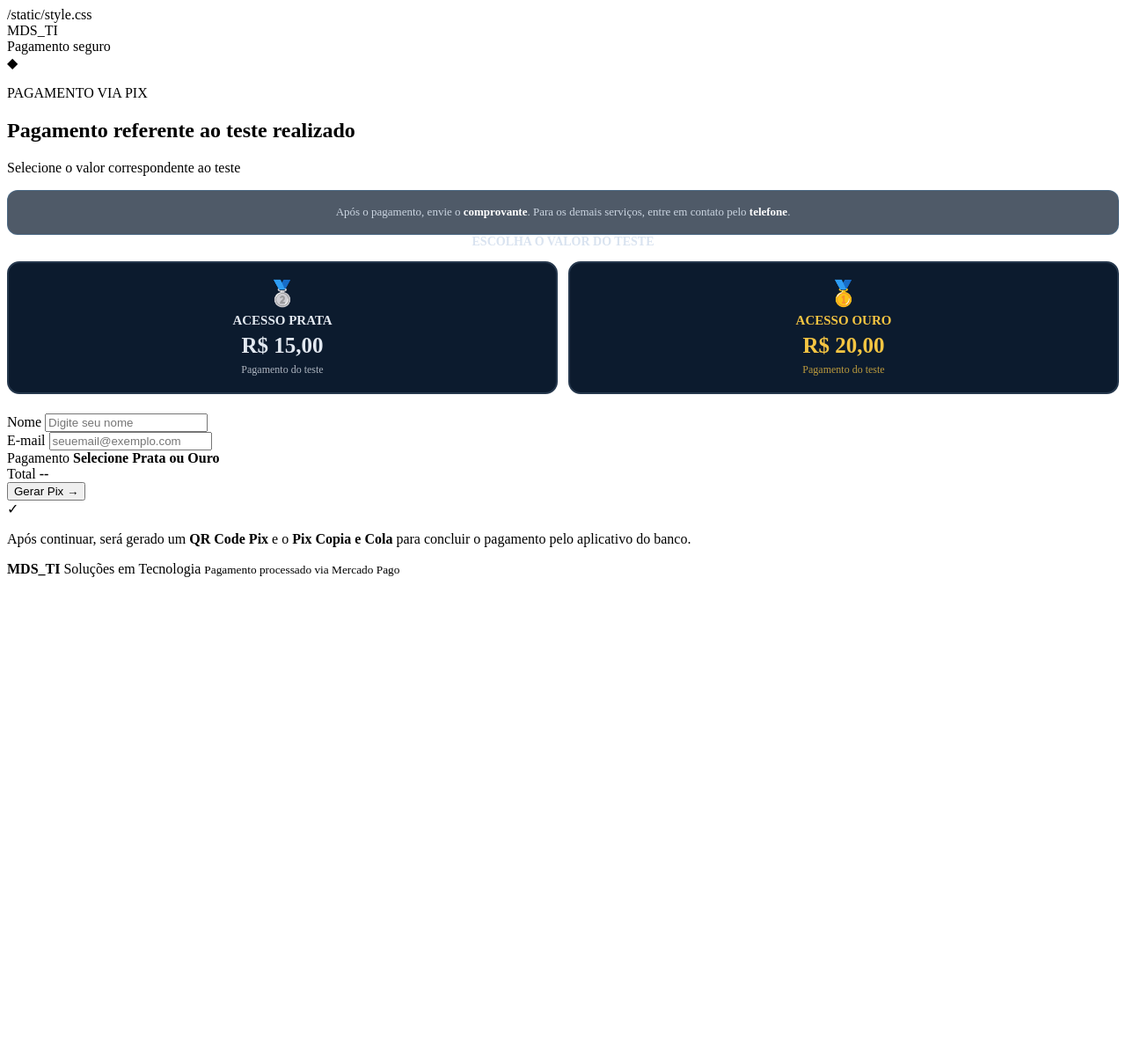
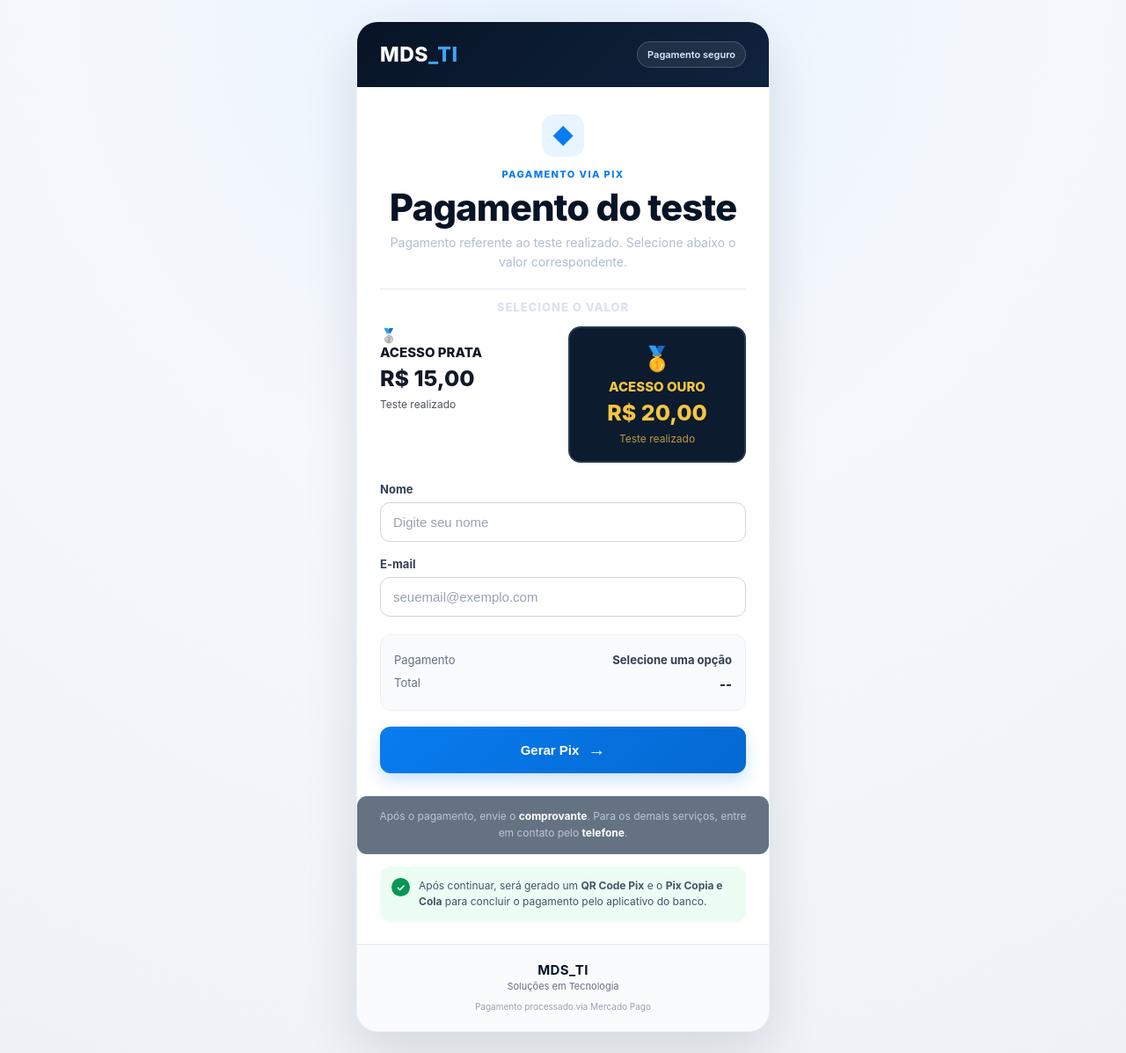
Before and after one commit to marcioecofabril-hub/Teste, a Flask app: page / in a window 1280 px wide. Shown: the whole page at 88% size. Before the commit the page ends 656 px from the top, so only its background shows below. Run offline with Flask 3, Linux system fonts and the light colour scheme.

Commit message:
Update pay_simple.html

```diff
--- a/templates/pay_simple.html
+++ b/templates/pay_simple.html
@@ -14,7 +14,6 @@
     <title>MDS_TI | Pagamento Pix</title>
 
     <!-- PREVIA DO LINK PARA WHATSAPP -->
-
     <meta
         property="og:title"
         content="MDS_TI | Pagamento Pix"
@@ -70,8 +69,7 @@
         content="MDS_TI"
     >
 
-    <!-- PREVIA PARA OUTROS SERVICOS -->
-
+    <!-- TWITTER / OUTROS SERVICOS -->
     <meta
         name="twitter:card"
         content="summary_large_image"
@@ -93,16 +91,28 @@
     >
 
     <!-- CSS PRINCIPAL -->
-
-    {{ url_for('static', filename='style.css') }}
+    <link
+        rel="stylesheet"
+        href="{{ url_for('static', filename='style.css') }}"
+    >
 
     <style>
+
+        .payment-message {
+            margin: 4px auto 0;
+            max-width: 520px;
+            text-align: center;
+            font-size: 14px;
+            line-height: 1.55;
+            color: #aebed0;
+        }
 
         .plans-title {
             margin: 0 0 14px;
             text-align: center;
-            font-size: 14px;
-            font-weight: 700;
+            font-size: 13px;
+            font-weight: 800;
+            letter-spacing: 1px;
             color: #d9e3f0;
         }
 
@@ -124,14 +134,21 @@
         }
 
         .plan-card {
-            display: block;
+            display: flex;
+            min-height: 155px;
             padding: 18px 12px;
             border: 2px solid #26384d;
             border-radius: 14px;
+            cursor: pointer;
+            background: #0c1b2e;
             text-align: center;
-            cursor: pointer;
-            transition: 0.2s ease;
-            background: #0c1b2e;
+            flex-direction: column;
+            align-items: center;
+            justify-content: center;
+            transition:
+                transform 0.2s ease,
+                border-color 0.2s ease,
+                box-shadow 0.2s ease;
         }
 
         .plan-card:hover {
@@ -141,12 +158,12 @@
         .plan-icon {
             display: block;
             margin-bottom: 6px;
-            font-size: 28px;
+            font-size: 27px;
         }
 
         .plan-name {
             display: block;
-            margin-bottom: 6px;
+            margin-bottom: 5px;
             font-size: 15px;
             font-weight: 800;
         }
@@ -154,12 +171,13 @@
         .plan-price {
             display: block;
             font-size: 25px;
+            line-height: 1.2;
             font-weight: 800;
         }
 
         .plan-description {
             display: block;
-            margin-top: 6px;
+            margin-top: 7px;
             font-size: 12px;
             opacity: 0.75;
         }
@@ -188,23 +206,53 @@
                 0 8px 24px rgba(0, 0, 0, 0.25);
         }
 
-        .contact-message {
-            margin: 12px 0 0;
-            padding: 14px 16px;
-            border: 1px solid rgba(66, 153, 225, 0.22);
-            border-radius: 12px;
-            color: #cbd5e1;
-            background: rgba(12, 27, 46, 0.72);
-            font-size: 13px;
-            line-height: 1.6;
+        .service-notice {
+            margin: 18px 0 0;
+            padding: 13px 15px;
+            border: 1px solid rgba(76, 148, 220, 0.18);
+            border-radius: 11px;
+            background: rgba(17, 39, 64, 0.65);
             text-align: center;
+            color: #b8c7d9;
+            font-size: 12px;
+            line-height: 1.55;
         }
 
-        .contact-message strong {
+        .service-notice strong {
             color: #ffffff;
         }
 
         @media (max-width: 560px) {
+
+            .plans {
+                grid-template-columns: 1fr 1fr;
+                gap: 8px;
+            }
+
+            .plan-card {
+                min-height: 135px;
+                padding: 14px 7px;
+            }
+
+            .plan-icon {
+                font-size: 24px;
+            }
+
+            .plan-name {
+                font-size: 12px;
+            }
+
+            .plan-price {
+                font-size: 20px;
+            }
+
+            .plan-description {
+                font-size: 10px;
+            }
+
+        }
+
+        @media (max-width: 360px) {
 
             .plans {
                 grid-template-columns: 1fr;
@@ -245,19 +293,13 @@
             </p>
 
             <h1 id="hero-price">
-                Pagamento referente ao teste realizado
+                Pagamento do teste
             </h1>
 
-            <p class="description">
-                Selecione o valor correspondente ao teste
+            <p class="payment-message">
+                Pagamento referente ao teste realizado.
+                Selecione abaixo o valor correspondente.
             </p>
-
-            <div class="contact-message">
-                Após o pagamento, envie o
-                <strong>comprovante</strong>.
-                Para os demais serviços, entre em contato
-                pelo <strong>telefone</strong>.
-            </div>
 
         </section>
 
@@ -274,13 +316,12 @@
         <form method="POST">
 
             <p class="plans-title">
-                ESCOLHA O VALOR DO TESTE
+                SELECIONE O VALOR
             </p>
 
             <div class="plans">
 
                 <!-- ACESSO PRATA -->
-
                 <div class="plan-option">
 
                     <input
@@ -292,11 +333,7 @@
                     >
 
                     <label
-                        for="plano-prata"
-                        class="plan-card silver"
-                    >
-
-                        <span class="plan-icon">
+                        for="plano-                <span class="plan-icon">
                             🥈
                         </span>
 
@@ -309,7 +346,7 @@
                         </span>
 
                         <span class="plan-description">
-                            Pagamento do teste
+                            Teste realizado
                         </span>
 
                     </label>
@@ -317,7 +354,6 @@
                 </div>
 
                 <!-- ACESSO OURO -->
-
                 <div class="plan-option">
 
                     <input
@@ -346,7 +382,7 @@
                         </span>
 
                         <span class="plan-description">
-                            Pagamento do teste
+                            Teste realizado
                         </span>
 
                     </label>
@@ -400,7 +436,7 @@
                     </span>
 
                     <strong id="summary-plan">
-                        Selecione Prata ou Ouro
+                        Selecione uma opção
                     </strong>
 
                 </div>
@@ -435,6 +471,13 @@
             </button>
 
         </form>
+
+        <div class="service-notice">
+            Após o pagamento, envie o
+            <strong>comprovante</strong>.
+            Para os demais serviços, entre em contato
+            pelo <strong>telefone</strong>.
+        </div>
 
         <div class="info">
 
@@ -509,7 +552,7 @@
             if (this.checked) {
 
                 selecionarPlano(
-                    "Teste realizado - Prata",
+                    "Acesso Prata",
                     "R$ 15,00"
                 );
 
@@ -526,7 +569,7 @@
             if (this.checked) {
 
                 selecionarPlano(
-                    "Teste realizado - Ouro",
+                    "Acesso Ouro",
                     "R$ 20,00"
                 );
 
```
